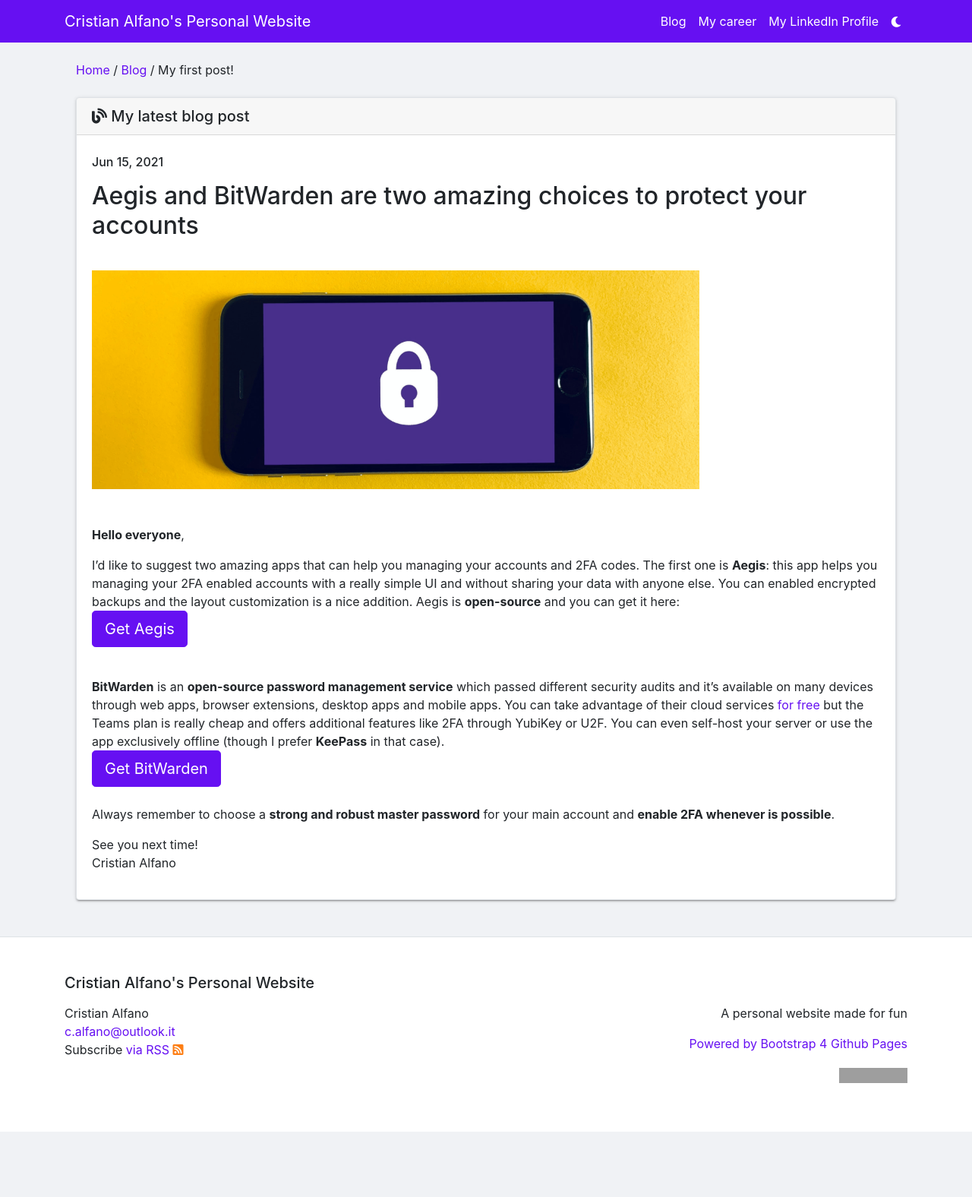
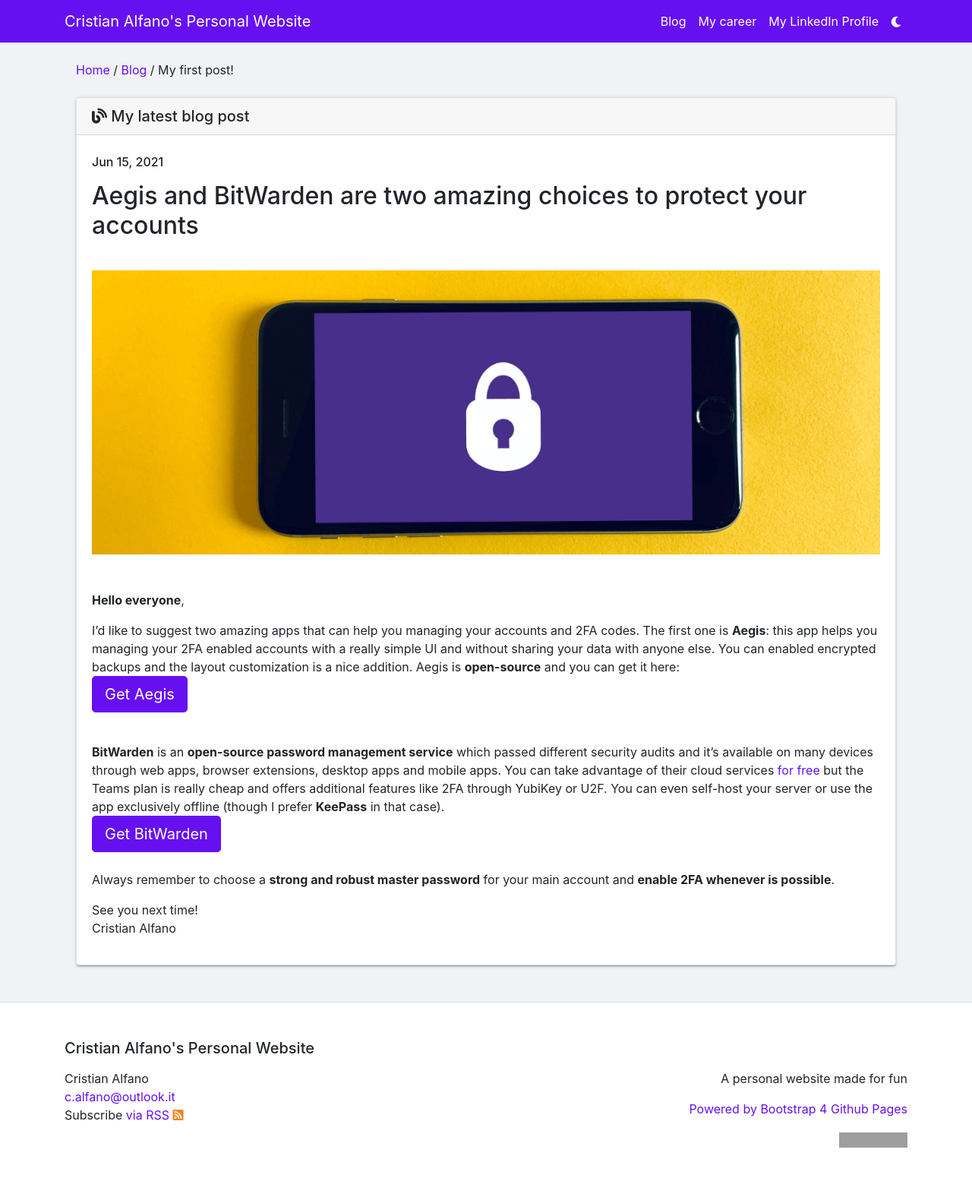
Before and after one commit to CristianAUnisa/CristianAUnisa.github.io, a Jekyll site: the page built from _posts/2021-06-15-Security-First.md, in a window 1280 px wide. Shown: the whole page at 76% size. Built offline with Jekyll 4.4.1, drawn with Linux system fonts in a browser that asks for light colours; before the commit the page ends 1490 px from its top, so only the background shows below that; grey boxes are pictures that could not be loaded.

Commit message:
Update 2021-06-15-Security-First.md

```diff
--- a/_posts/2021-06-15-Security-First.md
+++ b/_posts/2021-06-15-Security-First.md
@@ -6,7 +6,7 @@
 ---
 ## Aegis and BitWarden are two amazing choices to protect your accounts
 
-<img src="/assets/img/security.png" class="img-fluid" style="max-width: 800px; margin: 2em 0;"/>
+<img src="/assets/img/security.png" class="img-fluid" style="margin: 2em 0;"/>
 
 **Hello everyone**,
 
```
